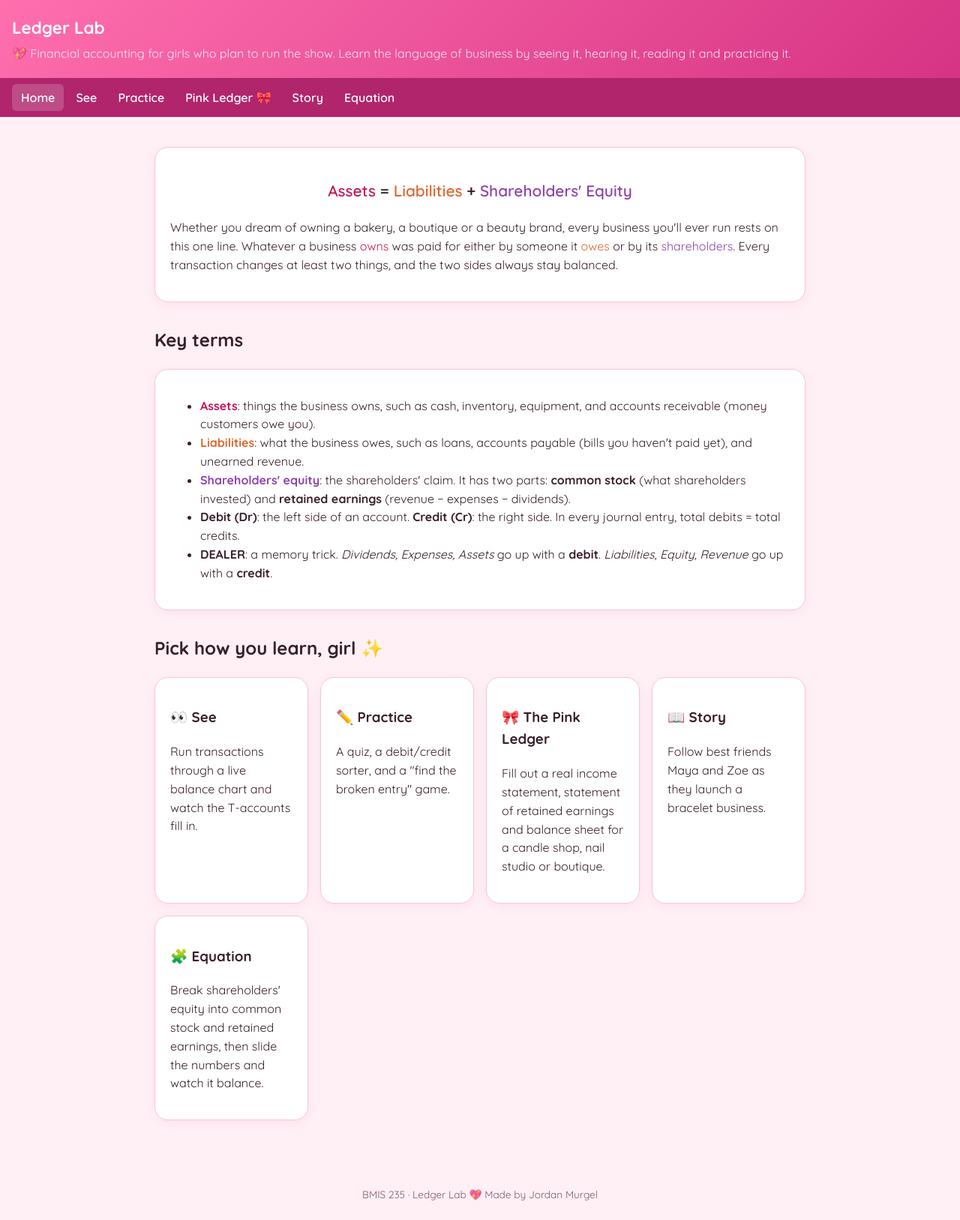
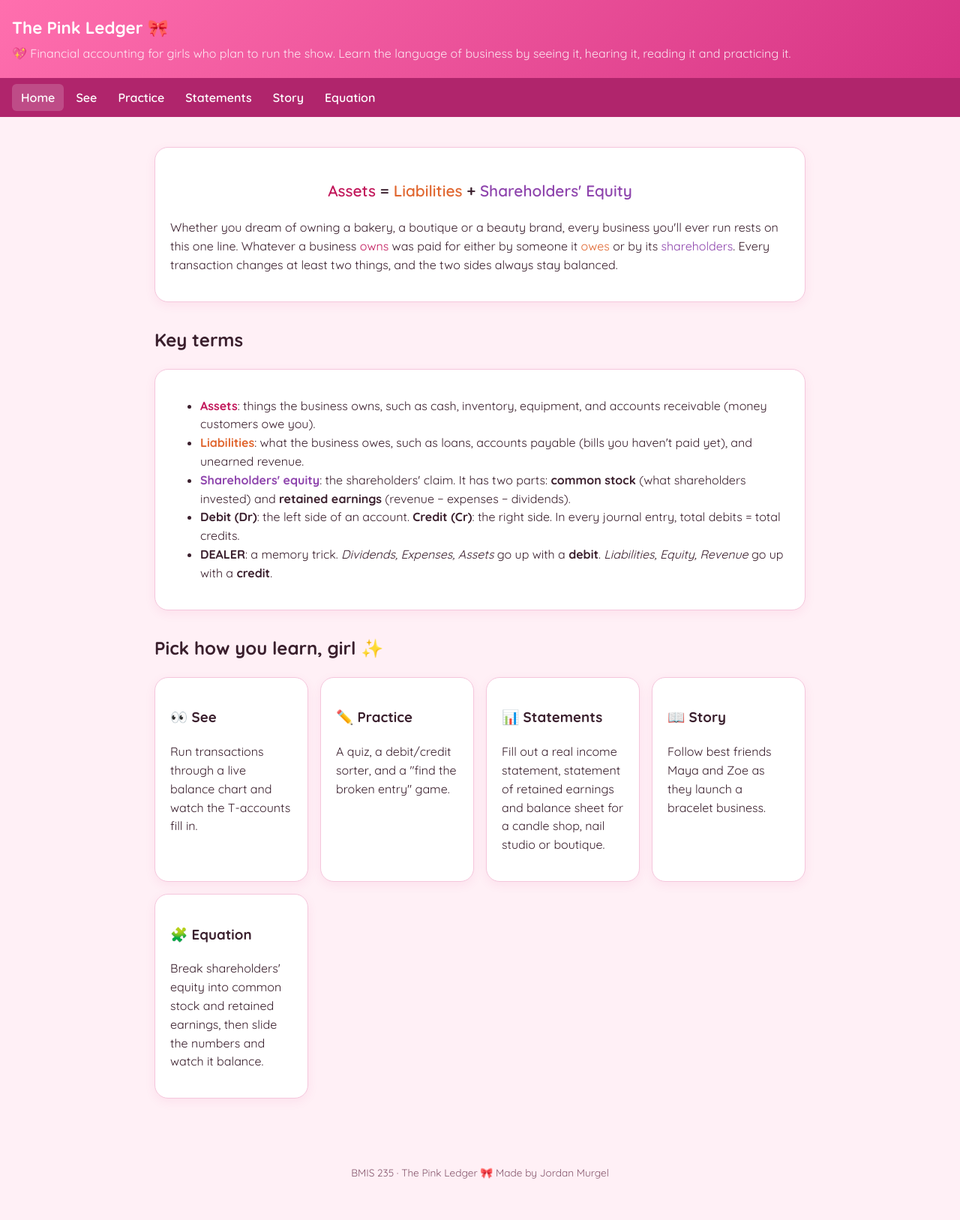
Before and after one commit to jmurgel/bmis-html-4, a plain HTML site: page index.html in a window 1280 px wide. Shown: the whole page at 75% size. After the commit the page ends 1598 px from the top, so only its background shows below. Drawn offline with Linux system fonts and the light colour scheme.

Commit message:
Rename the site to The Pink Ledger and restore the Statements tab name
Co-Authored-By: Claude Opus 5.5 <noreply@anthropic.com>
Claude-Session: https://claude.ai/code/session_013ZebE8bas14KjDdrSPH789

```diff
--- a/index.html
+++ b/index.html
@@ -4,21 +4,21 @@
   <meta charset="UTF-8">
   <meta name="viewport" content="width=device-width, initial-scale=1">
   <meta name="author" content="Jordan Murgel">
-  <title>Ledger Lab · Home</title>
+  <title>The Pink Ledger · Home</title>
   <link rel="preconnect" href="https://fonts.googleapis.com">
   <link href="https://fonts.googleapis.com/css2?family=Quicksand:wght@400;600;700&display=swap" rel="stylesheet">
   <link rel="stylesheet" href="style.css">
 </head>
 <body>
   <header>
-    <h1>Ledger Lab</h1>
+    <h1>The Pink Ledger 🎀</h1>
     <p>💖 Financial accounting for girls who plan to run the show. Learn the language of business by seeing it, hearing it, reading it and practicing it.</p>
   </header>
   <nav>
     <a href="index.html" class="active">Home</a>
     <a href="see.html">See</a>
     <a href="practice.html">Practice</a>
-    <a href="statements.html">Pink Ledger 🎀</a>
+    <a href="statements.html">Statements</a>
     <a href="story.html">Story</a>
     <a href="equation.html">Equation</a>
   </nav>
@@ -57,7 +57,7 @@
         <p>A quiz, a debit/credit sorter, and a "find the broken entry" game.</p>
       </a>
       <a class="card" href="statements.html">
-        <h3>🎀 The Pink Ledger</h3>
+        <h3>📊 Statements</h3>
         <p>Fill out a real income statement, statement of retained earnings and balance sheet for a candle shop, nail studio or boutique.</p>
       </a>
       <a class="card" href="story.html">
@@ -71,6 +71,6 @@
     </div>
   </main>
 
-  <footer>BMIS 235 · Ledger Lab 💖 Made by Jordan Murgel</footer>
+  <footer>BMIS 235 · The Pink Ledger 🎀 Made by Jordan Murgel</footer>
 </body>
 </html>
```
Also changed, not shown: equation.html (+3 -3 lines), practice.html (+3 -3 lines), see.html (+3 -3 lines), statements.html (+4 -4 lines), story.html (+3 -3 lines), 1 other file.
